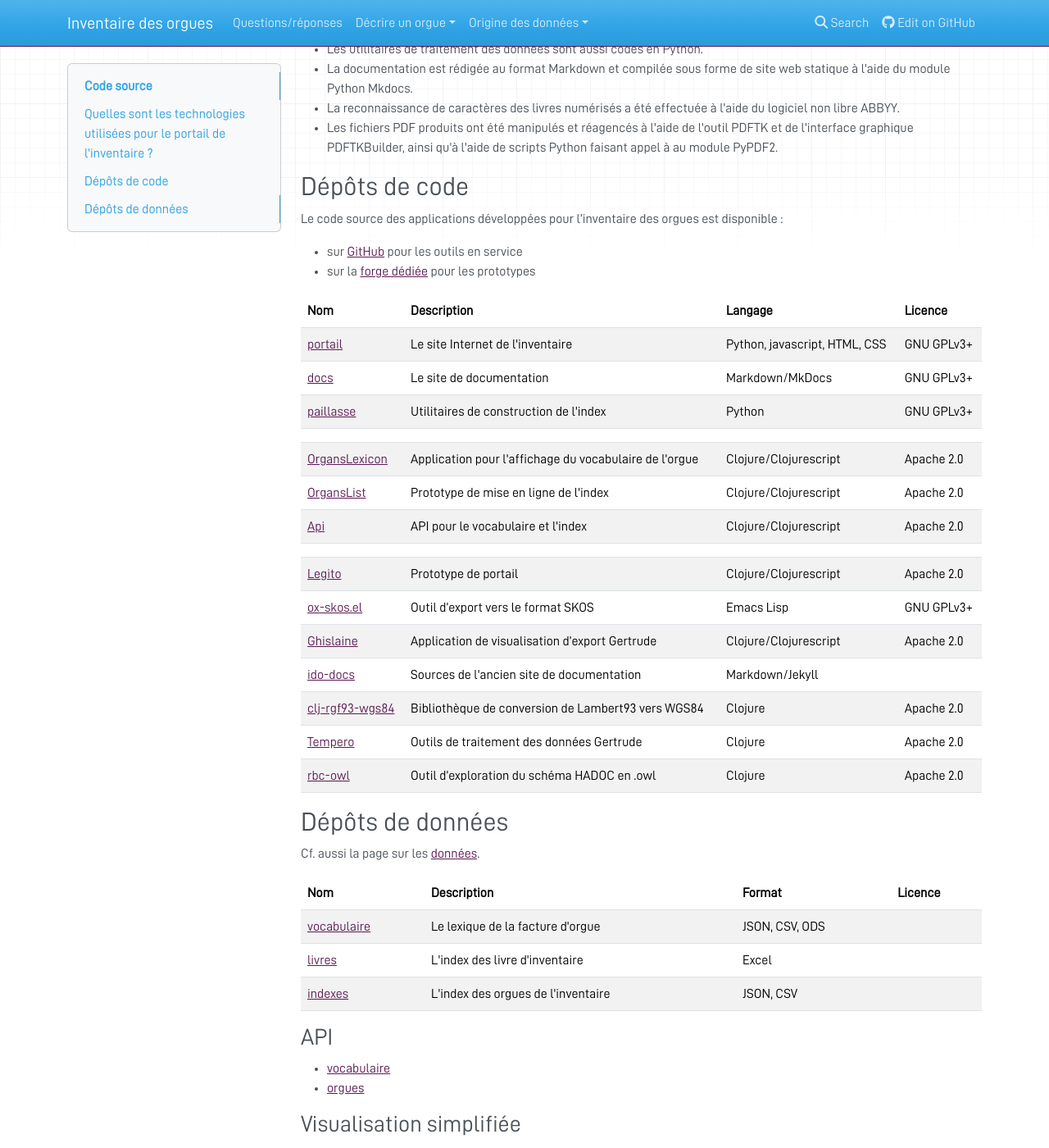
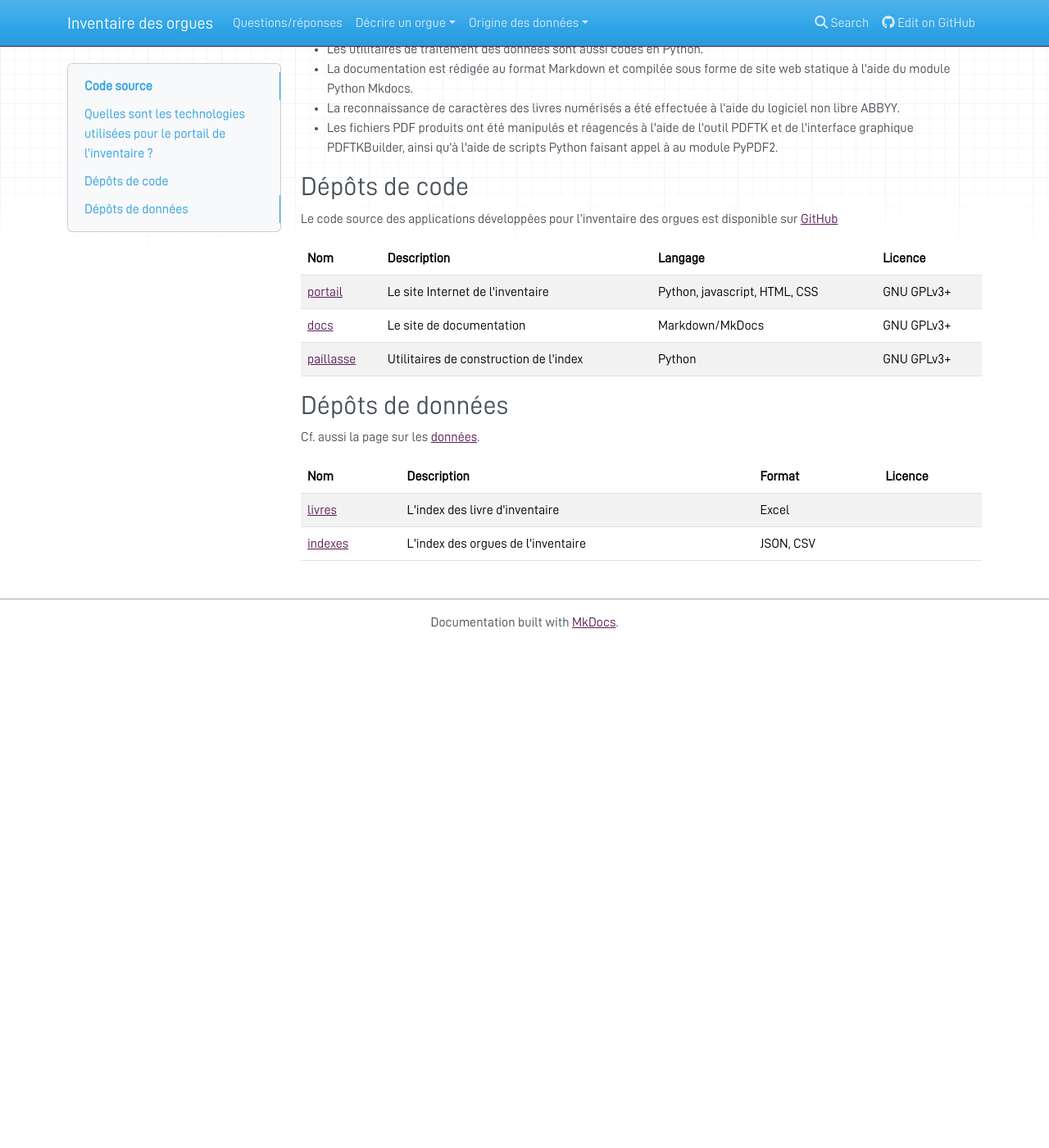
Before and after one commit to inventaire-des-orgues/docs, an MkDocs documentation site: the page built from docs/code-source.md, in a window 1280 px wide and 1400 px high, scrolled down 244 px. Shown: the whole window at 82% size. Built offline with MkDocs 1.6.1, drawn with Linux system fonts in a browser that asks for light colours; nearby versions of some CDN libraries; after the commit the page ends 1031 px from its top, so only the background shows below that.

Commit message:
Suppression des vieux dépôts

```diff
--- a/docs/code-source.md
+++ b/docs/code-source.md
@@ -10,33 +10,13 @@
 ## Dépôts de code
 
 Le code source des applications développées pour l’inventaire des orgues
-est disponible :
-
-- sur [GitHub](https://github.com/inventaire-des-orgues/) pour les outils en service
-- sur la [forge dédiée](https://git.inventaire-des-orgues.fr/) pour les prototypes
+est disponible sur [GitHub](https://github.com/inventaire-des-orgues/)
 
 | Nom                                                                         | Description                                                               | Langage               | Licence    |
 | --------------------------------------------------------------------------- | ------------------------------------------------------------------------- | --------------------- | ---------- |
 | [portail](https://github.com/inventaire-des-orgues/portail)                 | Le site Internet de l'inventaire                                          | Python, javascript, HTML, CSS |  	GNU GPLv3+   |
 | [docs](https://github.com/inventaire-des-orgues/docs)                       | Le site de documentation                                                  | Markdown/MkDocs       |  	GNU GPLv3+           |
 | [paillasse](https://github.com/inventaire-des-orgues/paillasse)             | Utilitaires de construction de l'index                                    | Python                |  	GNU GPLv3+           |
-|                                                                             |                                                                           |                       |            |
-| [OrgansLexicon](https://github.com/inventaire-des-orgues/organslexicon)     | Application pour l'affichage du vocabulaire de l'orgue                    | Clojure/Clojurescript | Apache 2.0 |
-| [OrgansList](https://github.com/inventaire-des-orgues/organslist)           | Prototype de mise en ligne de l'index                                     | Clojure/Clojurescript | Apache 2.0 |
-| [Api](https://github.com/inventaire-des-orgues/api)                         | API pour le vocabulaire et l'index                                        | Clojure/Clojurescript | Apache 2.0 |
-|                                                                             |                                                                           |                       |            |
-| [Legito](https://git.inventaire-des-orgues.fr/bzg/legito)                   | Prototype de portail                                                      | Clojure/Clojurescript | Apache 2.0 |
-| [ox-skos.el](https://git.inventaire-des-orgues.fr/bzg/ox-skos)              | Outil d’export vers le format SKOS                                        | Emacs Lisp            | GNU GPLv3+ |
-| [Ghislaine](https://git.inventaire-des-orgues.fr/bzg/ghislaine)                     | Application de visualisation d’export Gertrude                            | Clojure/Clojurescript | Apache 2.0 |
-| [ido-docs](https://git.inventaire-des-orgues.fr/bzg/ido-docs)               | Sources de l'ancien site de documentation                                 | Markdown/Jekyll       |            |
-| [clj-rgf93-wgs84](https://git.inventaire-des-orgues.fr/bzg/clj-rgf93-wgs84) | Bibliothèque de conversion de Lambert93 vers WGS84                        | Clojure               | Apache 2.0 |
-| [Tempero](https://git.inventaire-des-orgues.fr/bzg/tempero)                 | Outils de traitement des données Gertrude                                 | Clojure               | Apache 2.0 |
-| [rbc-owl](https://git.inventaire-des-orgues.fr/bzg/rbc-owl)                 | Outil d’exploration du schéma HADOC en .owl                               | Clojure               | Apache 2.0 |
-
-
-
-
-
 
 
 ## Dépôts de données
@@ -45,15 +25,5 @@ Cf. aussi la page sur les [données](donnees.md).
 
 | Nom                                                                         | Description                                                               | Format                | Licence    |
 | --------------------------------------------------------------------------- | ------------------------------------------------------------------------- | --------------------- | ---------- |
-| [vocabulaire](https://github.com/inventaire-des-orgues/vocabulaire)         | Le lexique de la facture d'orgue                                          | JSON, CSV, ODS        |            |
 | [livres](https://github.com/inventaire-des-orgues/livres)                   | L'index des livre d'inventaire                                            | Excel                 |            |
 | [indexes](https://github.com/inventaire-des-orgues/indexes)                 | L'index des orgues de l'inventaire                                        | JSON, CSV             |            |
-
-### API
-
-- [vocabulaire](http://api.inventaire-des-orgues.fr/vocabulaire)
-- [orgues](http://api.inventaire-des-orgues.fr/orgues)
-
-### Visualisation simplifiée
-
-- [liste](https://liste.inventaire-des-orgues.fr)
--- a/docs/css/extra.css
+++ b/docs/css/extra.css
@@ -24,3 +24,7 @@ body,h1,h2,h3,h4,h5,h6,.h1,.h2,.h3,.h4,.h5,.h6 {
 a {
     color: #5c1c54;
 }
+
+a:hover {
+    background-color: #5c1c30;
+}
```
